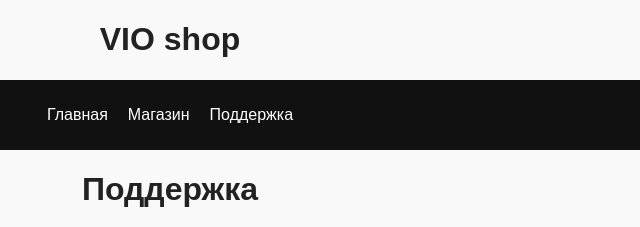
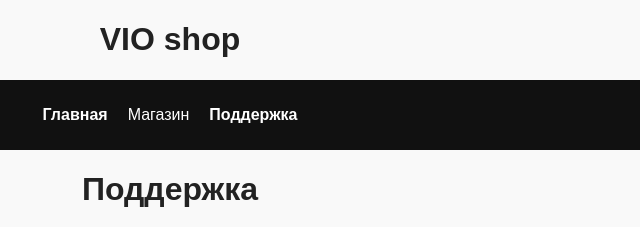
Before and after one commit to Timavio1walt/2, a plain HTML site: page index.html in a window 1280 px wide. Shown: the top 227 px of the page, 470-1110 px from the left. Drawn offline with Linux system fonts and the light colour scheme.

Commit message:
Update index.html

```diff
--- a/index.html
+++ b/index.html
@@ -11,9 +11,9 @@
     <header>
         <nav>
           <ul>
-            <li>Главная</li>
+            <li><a href="https://timavio1walt.github.io/111/">Главная</a></li>
             <li>Магазин</li>
-            <li>Поддержка</li>
+            <li><a href="https://timavio1walt.github.io/2/">Поддержка</a></li>
           </ul>
         </nav>
     </header>
```
